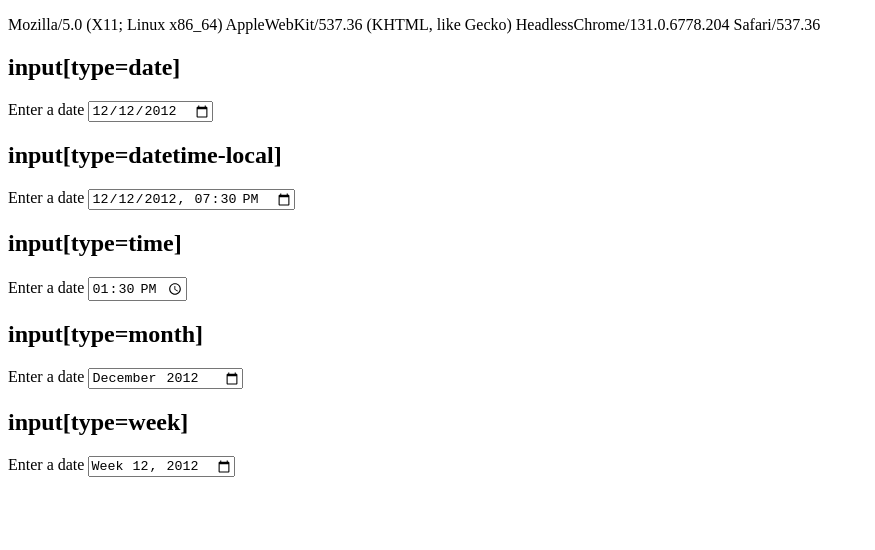
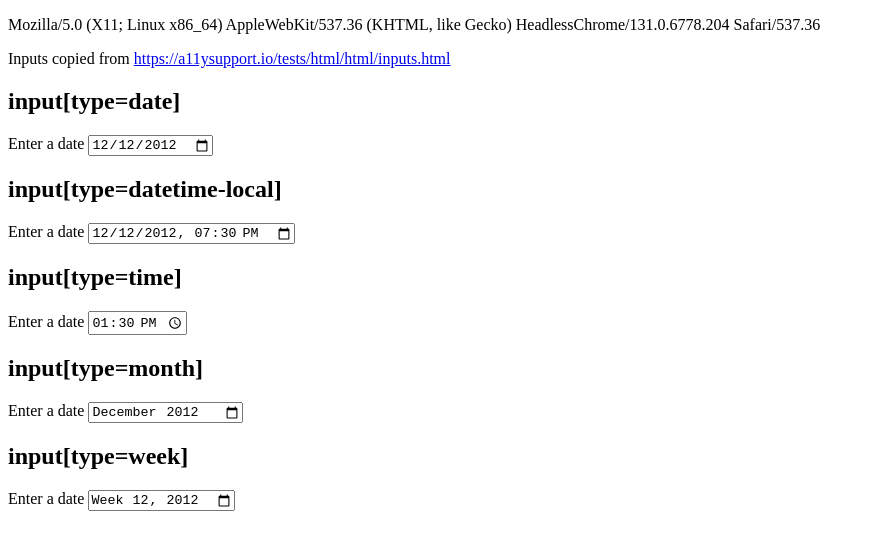
Before and after one commit to AdamTReineke/input-sample, a plain HTML site: page index.html in a window 1280 px wide. Shown: the whole page, without its empty margins (0-875 px from the left). Drawn offline with Linux system fonts and the light colour scheme.

Commit message:
add input link

```diff
--- a/index.html
+++ b/index.html
@@ -8,6 +8,7 @@
         <p><script>
             document.write(navigator.userAgent)
         </script></p>
+        <p>Inputs copied from <a href="https://a11ysupport.io/tests/html/html/inputs.html">https://a11ysupport.io/tests/html/html/inputs.html</a></p>
         <h2>input[type=date]</h2>
         <label for="example-date">Enter a date</label>
         <input type="date" name="example-date" value="2012-12-12" id="example-date">
```
